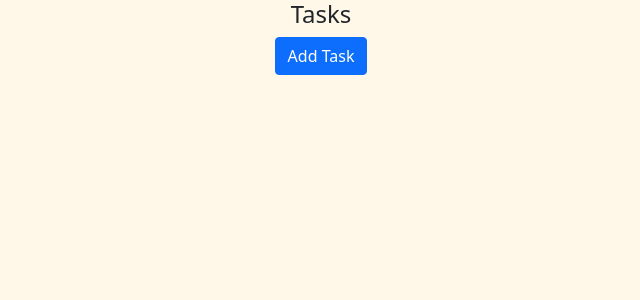
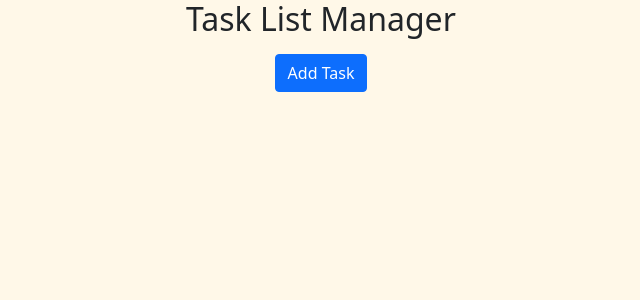
Before and after one commit to mdrewry/hcireactdemo, a React (Create React App) app: page / in a window 1280 px wide. Shown: the top 300 px of the page, without its empty margins (319-959 px from the left). Built offline with nearby package versions, Linux system fonts and the light colour scheme.

Commit message:
added useEffect, called app TaskListManager

```diff
--- a/src/AddTask.js
+++ b/src/AddTask.js
@@ -1,12 +1,20 @@
-import React, { useState } from "react";
+import React, { useState, useEffect } from "react";
 import Button from "react-bootstrap/Button";
 import Modal from "react-bootstrap/Modal";
 import Form from "react-bootstrap/Form";
 const AddTask = ({ tasks, setTasks }) => {
+  const [message, setMessage] = useState("Welcome Back!")
   const [open, setOpen] = useState(false);
   const [name, setName] = useState("");
   const [description, setDescription] = useState("");
   const [priority, setPriority] = useState(1);
+
+  useEffect(() => {
+    setTimeout(() => {
+      setMessage("");
+    }, 2000)
+  }, []);
+
   const handleOpen = () => {
     setOpen(true);
   };
@@ -29,7 +37,10 @@ const AddTask = ({ tasks, setTasks }) => {
   };
   return (
     <div>
-      <Button onClick={handleOpen}>Add Task</Button>
+      <h4>{message}</h4>
+      <div style={{textAlign:'center'}}>
+        <Button onClick={handleOpen}>Add Task</Button>
+      </div>
       <Modal show={open} onHide={handleClose}>
         <Modal.Header className="rowCenter">
           <Modal.Title>Add Task</Modal.Title>
--- a/src/App.js
+++ b/src/App.js
@@ -1,10 +1,11 @@
-import { useState, useEffect } from "react";
+import { useState } from "react";
+import Button from "react-bootstrap/Button";
 import "./App.css";
 import AddTask from "./AddTask";
 import Task from "./Task";
 function App() {
   const [tasks, setTasks] = useState([]);
-  useEffect(() => {}, []);
+
   const handleCompleteTask = (index) => {
     let task = tasks[index];
     task.completed = !task.completed;
@@ -13,7 +14,7 @@ function App() {
   };
   return (
     <div className="App">
-      <h4>Tasks</h4>
+      <h2>Task List Manager</h2>
       <AddTask tasks={tasks} setTasks={setTasks} />
       <div className="taskListWrapper">
         {tasks.map((task, key) => (
```
